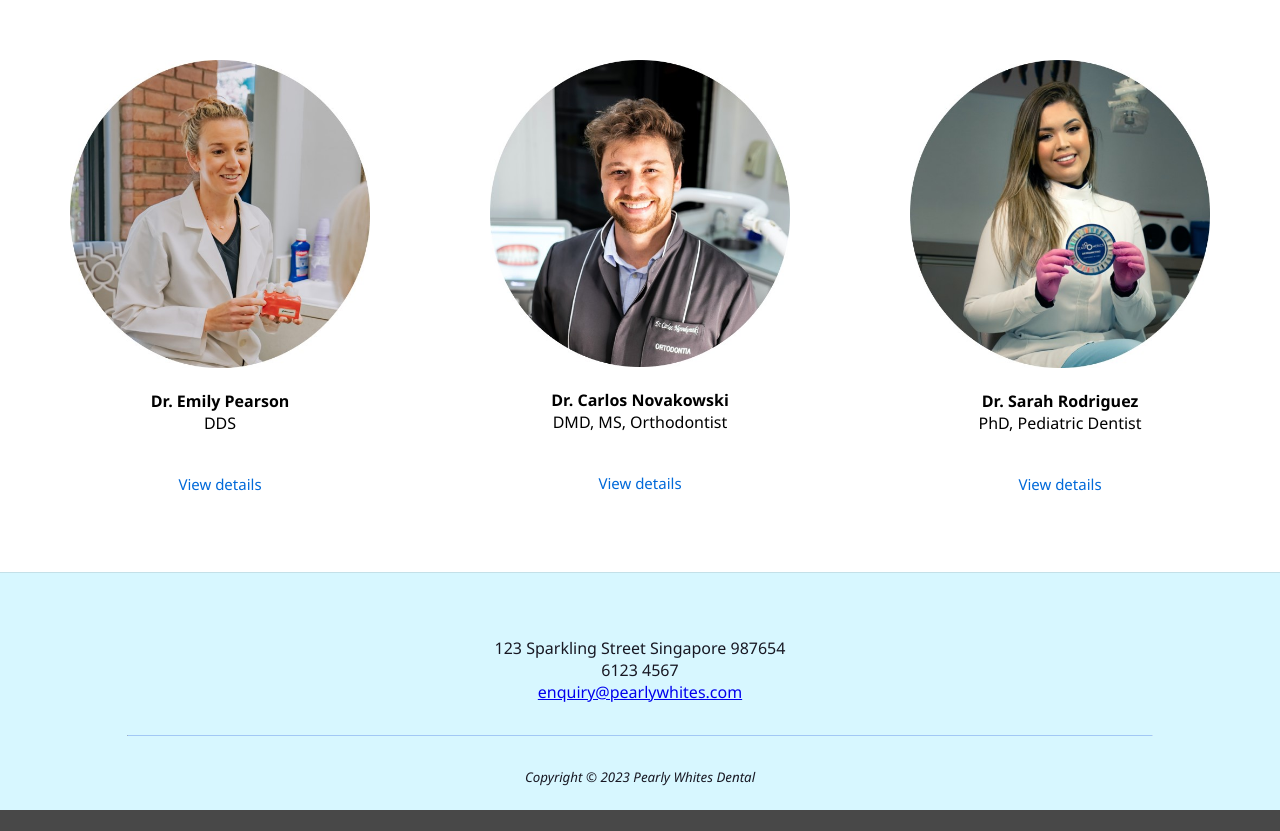
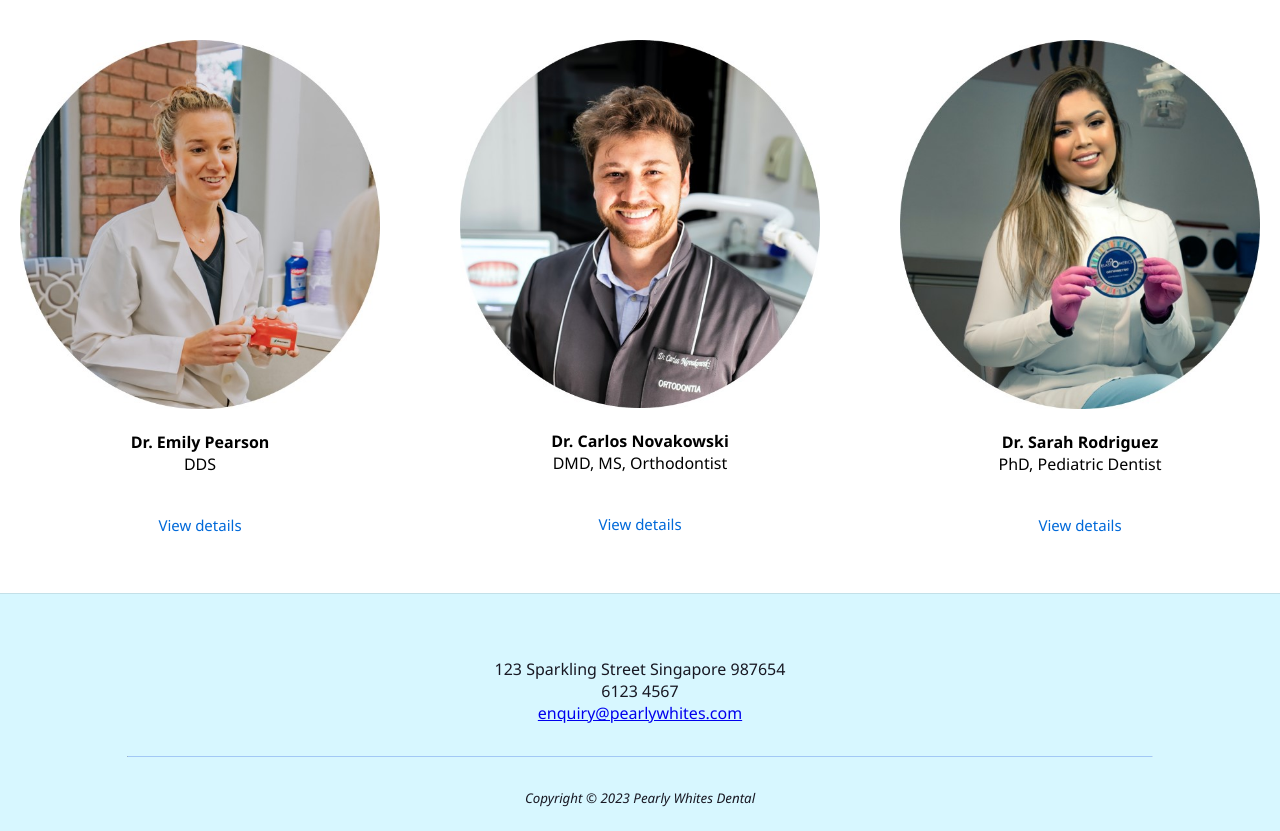
Before and after one commit to chewmuangg/IE4717-Web-Design-Project, a PHP site: page /our-dentists.html in a window 1280 px wide. Shown: the part 690-1521 px from the top of the page. Before the commit the page ends 1500 px from the top, so only its background shows below. Run offline with PHP 8.4, Linux system fonts and the light colour scheme.

Commit message:
update
moved a bit

```diff
--- a/PearlyWhitesDental/css/styles.css
+++ b/PearlyWhitesDental/css/styles.css
@@ -650,8 +650,8 @@ select {
 .col-dentist {
 	display: flex;
 	flex-direction: column;
-	width: 300px;
-	margin: 60px;
+	width: 360px;
+	margin: 40px;
 }
 
 .dentist-subtitle {
```
